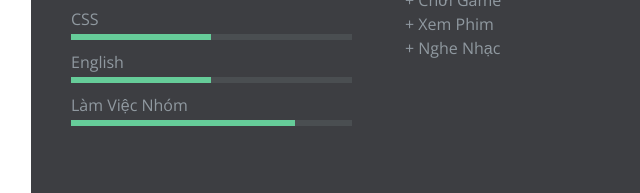
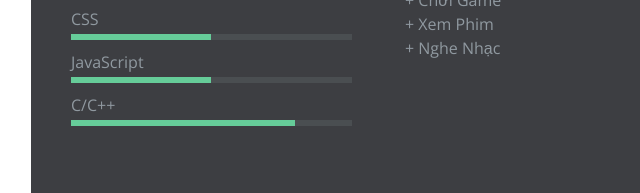
Before and after one commit to leanhtri2908/CV-C-Nh-n, a plain HTML site: page index.html in a window 1280 px wide. Shown: the part 793-986 px from the top of the page, 481-1121 px from the left. Drawn offline with nearby package versions, Linux system fonts and the light colour scheme; a script that the page names is missing.

Commit message:
saving to Gihub

```diff
--- a/index.html
+++ b/index.html
@@ -16,7 +16,7 @@
  <div class="container">
  <div class="picture-resume-wrapper">
         <div class="picture-resume">
-        <span><img src="https://scontent.fsgn5-11.fna.fbcdn.net/v/t39.30808-6/175974609_1006105016804343_7416628634711489847_n.jpg?_nc_cat=110&ccb=1-5&_nc_sid=8bfeb9&_nc_ohc=tQIcE0bs7dIAX8NdJzO&tn=MTbckRsYXteYmXlN&_nc_ht=scontent.fsgn5-11.fna&oh=00_AT-NCD3_Th_TldWsjVFTaVlG1woyb0D8DrYACdclHUZ41g&oe=623463A3" alt="" /></span>
+        <span><img src="https://scontent.fsgn5-11.fna.fbcdn.net/v/t39.30808-6/175974609_1006105016804343_7416628634711489847_n.jpg?_nc_cat=110&ccb=1-5&_nc_sid=8bfeb9&_nc_ohc=U2D121Yd6uoAX8UiUIr&tn=MTbckRsYXteYmXlN&_nc_ht=scontent.fsgn5-11.fna&oh=00_AT9--7iEGApN4edj2bthZDpq_sE9fVZJfiA9sbYCU3HyyA&oe=623C4CA3" alt="" /></span>
 
   <defs>
     <filter id="goo">
@@ -131,8 +131,8 @@
          <ul>
          <li class="skill-percentage">HTML</li>
          <li class="skill-percentage">CSS</li>
-         <li class="skill-percentage">English</li>
-         <li class="skill-percentage">Làm Việc Nhóm</li>
+         <li class="skill-percentage">JavaScript</li>
+         <li class="skill-percentage">C/C++</li>
          </ul>
       </div>
       <div class="section-wrapper clearfix">
```
